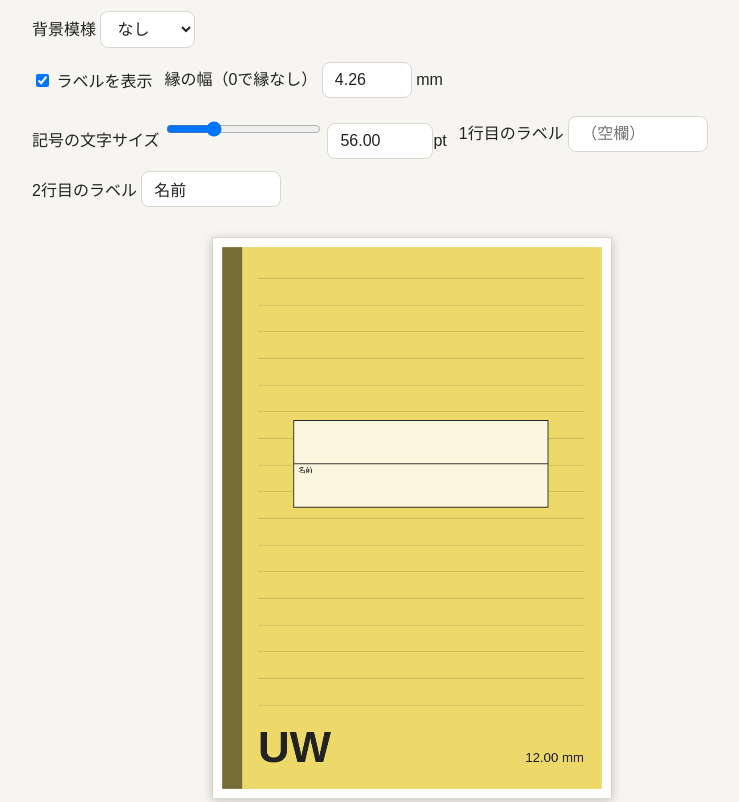
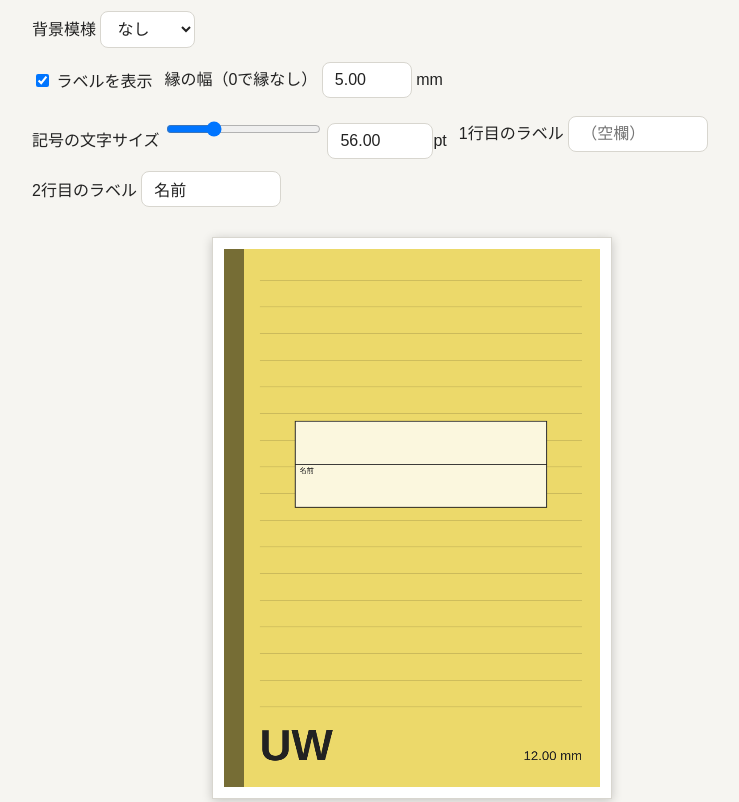
Before and after one commit to ymp-029/note, a plain HTML site: page index.html in a window 1280 px wide. Shown: the part 515-1317 px from the top of the page, without its empty margins (228-967 px from the left). Drawn offline with Linux system fonts and the light colour scheme.

Commit message:
Add files via upload

```diff
--- a/index.html
+++ b/index.html
@@ -41,7 +41,7 @@ canvas{display:block;margin:0 auto;max-width:100%;max-height:70vh;border:1px sol
 <div id="cust" class="row"><label>色 <input id="cc" type="color" value="#888888"></label><label>幅 <input id="cw" type="number" value="9.00" step="0.1" min="0.5" style="width:72px"> mm</label><label>記号 <input id="cs" size="4" value="X"></label></div>
 <div id="cover" class="row"><label><input id="lbl" type="checkbox" checked> ラベルを表示</label><label>縁の幅（0で縁なし） <input id="edge" type="number" value="5.00" min="0" step="0.5" style="width:64px"> mm</label><label>記号の文字サイズ <input id="fs1" type="range" min="20" max="170" step="3" value="56"> <output id="fs1o"></output></label><label>1行目のラベル <input id="cl1" size="10" placeholder="（空欄）"></label><label>2行目のラベル <input id="cl2" size="10" value="名前"></label></div>
 <div id="inner"><div class="row"><label>文字サイズ <input id="fs2" type="range" min="6" max="30" step="3" value="9"> <output id="fs2o"></output></label></div>
-<div class="row"><label>倍率（B7 = 1.00。余白は B7 の値 × 倍率、縁は A4 で 5mm） <input id="zk" type="number" step="0.01" value="1.00" style="width:72px"></label><label>行数 <input id="nr" type="number" min="1" placeholder="自動" style="width:72px"></label></div>
+<div class="row"><label>倍率（余白 上5・下5・左右10mm × 倍率） <input id="zk" type="number" step="0.01" value="1.00" style="width:72px"></label><label>行数 <input id="nr" type="number" min="1" placeholder="自動" style="width:72px"></label></div>
 <p id="calc"></p>
 <details><summary>全サイズの行数表</summary><div id="tbl"></div></details></div>
 <div id="stage">
@@ -200,9 +200,9 @@ PAPERS.forEach((p,i)=>{const o=document.createElement('option');o.value=i;o.text
 rows.push({key:'custom',hw:'X',mmT:'9',mm:9,hex:'#888888',mk:false,custom:true});
 rows.forEach(r=>{const b=document.createElement('button');b.style.background=r.hex;b.style.color=lum(r.hex)<0.5?'#fff':'#222';
   b.innerHTML=r.custom?'カスタム':`${r.hw}<small></small>`;b.onclick=()=>{cur=r;autoMargin();draw()};r.btn=b;$('grid').append(b)});
-const MB=[8,6,3,3],MID=['mtop','mbot','mleft','mright'];
-function setByK(k){MID.forEach((id,i)=>$(id).value=(MB[i]*k).toFixed(2));$('edge').value=(5*k*91/210).toFixed(2)}
-function autoMargin(){const p=pp(),k=Math.min(p[1],p[2])/91;$('zk').value=k.toFixed(2);setByK(k);$('nr').value=''}
+const MB=[5,5,10,10],MID=['mtop','mbot','mleft','mright'];
+function setByK(k){MID.forEach((id,i)=>$(id).value=(MB[i]*k).toFixed(2))}
+function autoMargin(){setByK(parseFloat($('zk').value)||1);$('nr').value=''}
 function calc(){const p=pp(),H=p[2],mt=num('mtop',14),mb=num('mbot',12);
   if($('dir').value!=='h'){const gp=$('dir').value==='g'&&!cur.custom?num('gw',5):cur.mm,nc=Math.floor((p[1]-num('mleft',10)-num('mright',10))/gp+1e-6),nrr=Math.floor((H-mt-mb-hh())/gp+1e-6);$('calc').textContent=$('dir').value==='v'?`${cur.hw}\uff08${szu(cur.mm)}\uff09: ${nc}\u5217\uff08\u7dda${nc+1}\u672c\uff09`:`\u65b9\u773c ${gp.toFixed(2)}mm: \u6a2a${nc}\u30de\u30b9\u00d7\u7e26${nrr}\u30de\u30b9`;$('tbl').innerHTML='';return}
   const f=(m,q)=>{const n=q>0?q:Math.floor((H-mt-mb-hh())/m+1e-6),sl=(H-mt-mb)-n*m-hh();return[n,+(mt+sl/2).toFixed(2),+(mb+sl/2).toFixed(2)]};
```
